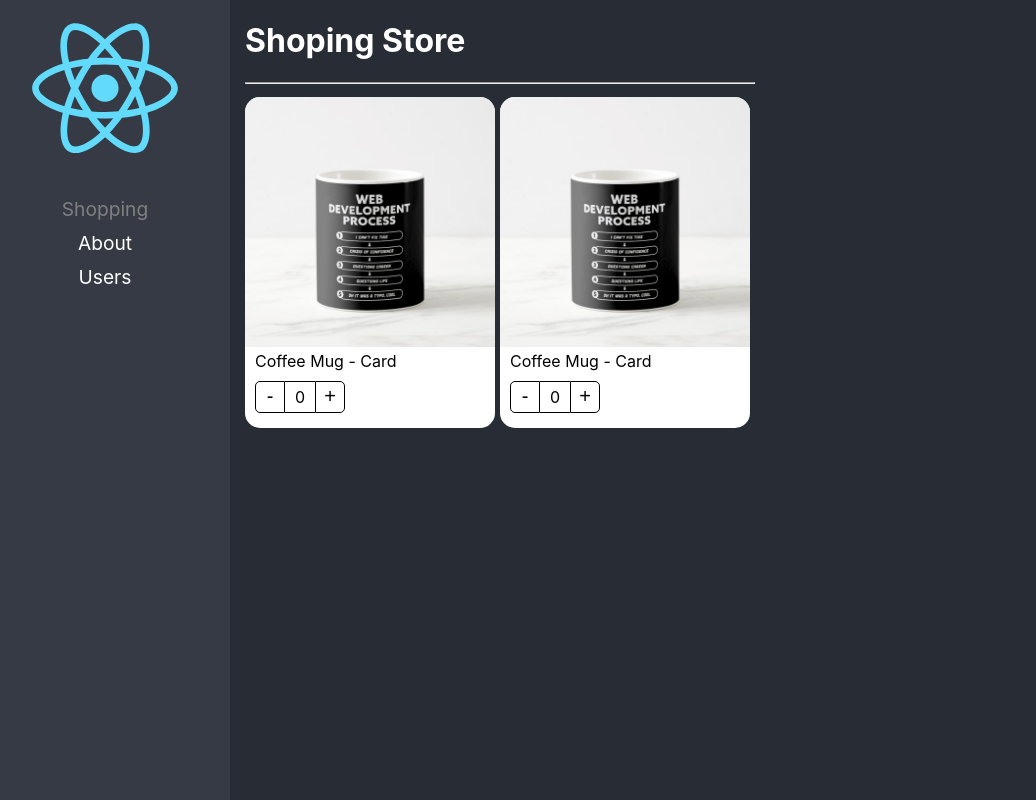
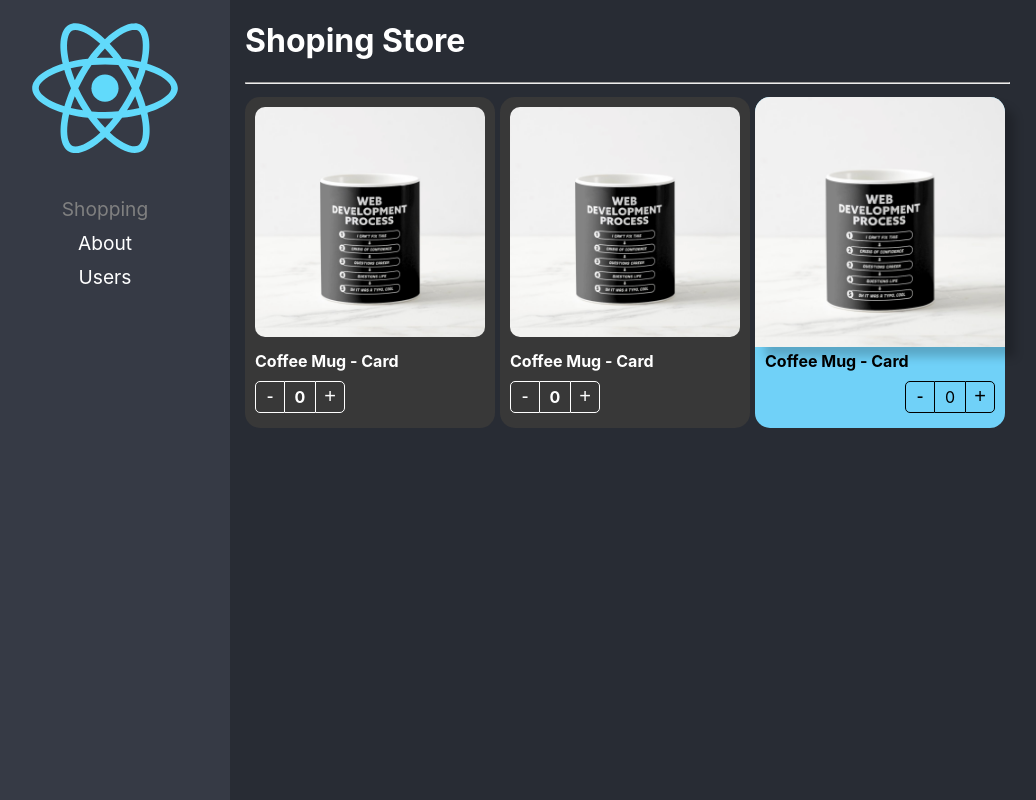
Before and after one commit to alexis19b/react-adv, a React (Create React App) app: page / in a window 1280 px wide. Shown: the whole page, without its empty margins (20-1056 px from the left). Built offline with nearby package versions, Linux system fonts and the light colour scheme.

Commit message:
component extend styles listo

```diff
--- a/src/02-components-patterns/components/ProductButtons.tsx
+++ b/src/02-components-patterns/components/ProductButtons.tsx
@@ -1,13 +1,18 @@
-import { useContext } from "react";
+import { useContext, CSSProperties } from 'react';
 import { ProductContext } from "./ProductCard";
 import styles from "../styles/styles.module.css";
 
-export const ProductButtons = () => {
+export interface Props{
+  className?:string;
+  style?:CSSProperties;
+}
+
+export const ProductButtons = ({className,style}:Props) => {
 
   const {counter, increaseBy} = useContext(ProductContext);
 
   return (
-    <div className={styles.buttonsContainer}>
+    <div style={style} className={`${styles.buttonsContainer} ${className}`}>
     <button className={styles.buttonMinus} onClick={() => increaseBy(-1)}>
           -
         </button>
--- a/src/02-components-patterns/components/ProductCard.tsx
+++ b/src/02-components-patterns/components/ProductCard.tsx
@@ -1,12 +1,19 @@
-import { createContext } from "react";
+import { createContext, CSSProperties, ReactElement } from "react";
 import { useProduct } from "../hooks/useProduct";
 import styles from "../styles/styles.module.css";
-import {  ProductContextProps, ProductCardProps} from '../interfaces/interfaces';
+import {  Product, ProductContextProps} from '../interfaces/interfaces';
 
 export const ProductContext = createContext({} as ProductContextProps);
 const { Provider } = ProductContext;
 
-export const ProductCard = ({ children, product }: ProductCardProps) => {
+export interface Props {
+  product: Product;
+  children?: ReactElement | ReactElement[];
+  className?:string;
+  style?: CSSProperties;
+}
+
+export const ProductCard = ({ children, product, className, style }: Props) => {
   const { counter, increaseBy } = useProduct();
 
   return (
@@ -16,7 +23,9 @@ export const ProductCard = ({ children, product }: ProductCardProps) => {
       product,
     }}>
 
-    <div className={styles.productCard}>
+    <div className={`${styles.productCard} ${className}`}
+       style={style}
+    >
       {children}
     </div>
     </Provider>
--- a/src/02-components-patterns/components/ProductImage.tsx
+++ b/src/02-components-patterns/components/ProductImage.tsx
@@ -1,10 +1,15 @@
-import { useContext } from "react";
+import { useContext, CSSProperties } from 'react';
 import { ProductContext } from './ProductCard';
 import noImage from "../assets/no-image.jpg";
 import styles from "../styles/styles.module.css";
 
+export interface Props{
+  className?:string;
+  img?:string;
+  style?: CSSProperties
+}
 
-export const ProductImage = ({ img='' }) => {
+export const ProductImage = ({ img, className, style }:Props) => {
 
   const {product} = useContext(ProductContext);
   let showImg:string;
@@ -18,7 +23,8 @@ export const ProductImage = ({ img='' }) => {
   }
   return (
     <img
-      className={styles.productImg}
+      className={`${styles.productImg} ${className}`}
+      style={style}
       src={showImg}
       alt="coffee Mug"
     />
--- a/src/02-components-patterns/components/ProductTitle.tsx
+++ b/src/02-components-patterns/components/ProductTitle.tsx
@@ -1,12 +1,18 @@
-import { useContext } from "react";
+import { useContext, CSSProperties } from 'react';
 import { ProductContext } from "./ProductCard";
 import styles from "../styles/styles.module.css";
 
-export const ProductTitle = ({title}:{title?:string}) => {
+export interface Props{
+  className?:string;
+  title?:string;
+  style?: CSSProperties
+}
+
+export const ProductTitle = ({title, className,style}:Props) => {
 
   const {product} = useContext(ProductContext);
 
   return (
-    <span className={styles.productDescription}>{title ? title : product.title}</span>
+    <span style={style} className={`${styles.productDescription} ${className}`}>{title ? title : product.title}</span>
   )
 }
--- a/src/02-components-patterns/pages/ShoppingPage.tsx
+++ b/src/02-components-patterns/pages/ShoppingPage.tsx
@@ -1,4 +1,5 @@
 import { ProductButtons, ProductCard, ProductImage, ProductTitle } from '../components';
+import '../styles/custom-styles.css';
 
 const product = {
   id: '1',
@@ -16,16 +17,36 @@ export const ShoppingPage = () => {
         flexDirection: 'row',
         flexWrap: 'wrap',
       }}>
-      <ProductCard product={product}>
-        <ProductCard.Image />
-        <ProductCard.Title title={''} />
-        <ProductCard.Buttons />
+      <ProductCard
+        product={product}
+        className="bg-dark text-bold"
+      >
+          <ProductCard.Image className="custom-image" />
+          <ProductCard.Title className="text-white " />
+          <ProductCard.Buttons className="custom-buttons"/>
       </ProductCard>
 
-      <ProductCard product ={product}>
-        <ProductImage />
-        <ProductTitle title={''} />
-        <ProductButtons />
+      <ProductCard
+        product ={product}
+        className="bg-dark text-bold"
+      >
+          <ProductImage className="custom-image" />
+          <ProductTitle className="text-white " />
+          <ProductButtons className="custom-buttons" />
+      </ProductCard>
+
+      <ProductCard
+        product ={product}
+        style={{
+          background: '#70D1f8'
+        }}
+      >
+          <ProductImage style={{ boxShadow: '10px 10px 10px rgba(0,0,0,0.2)'}} />
+          <ProductTitle style={{fontWeight:'bold'}} />
+          <ProductButtons style={{
+            display: 'flex',
+            justifyContent: 'end'
+          }} />
       </ProductCard>
       </div>
     </div>
--- /dev/null
+++ b/src/02-components-patterns/styles/custom-styles.css
@@ -0,0 +1,18 @@
+.bg-dark{
+  background-color: rgb(56, 56, 56);
+}
+.text-white{
+  color:white;
+}
+.text-bold{
+  font-weight: bold;
+}
+.custom-image{
+  border-radius: 20px;
+  padding:10px;
+  width: calc(100% - 20px);
+}
+.custom-buttons button, .custom-buttons div{
+  color: white;
+  border-color: white;
+}
```
Also changed, not shown: src/02-components-patterns/interfaces/interfaces.ts (+7 -9 lines).
